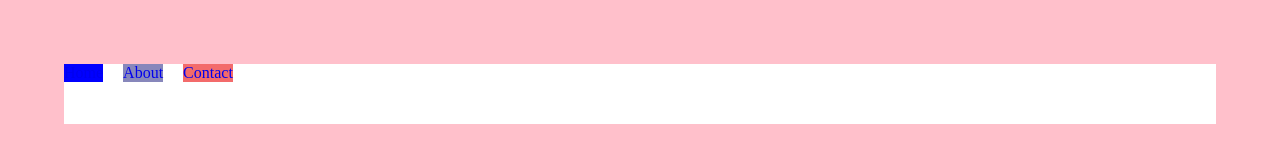
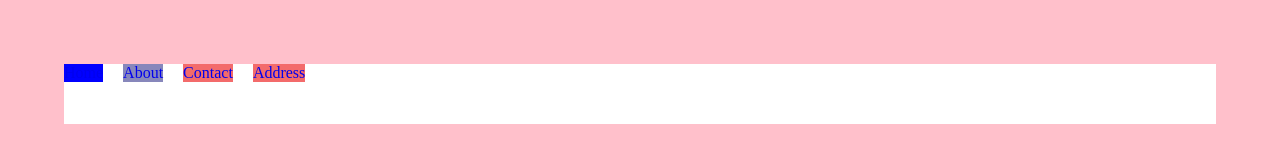
Before and after one commit to HamidIqbal1928/Html-Css-Project, a plain HTML site: page index.html in a window 1280 px wide. Shown: the top 150 px of the page. Drawn offline with Linux system fonts and the light colour scheme; a web font is replaced by a local one.

Commit message:
add Address page

```diff
--- a/index.html
+++ b/index.html
@@ -21,6 +21,9 @@
             <div style="background-color: rgb(243, 107, 107); margin-left: 20px;">
                 <a href="contact.html" class="link" >Contact</a>
             </div>
+            <div style="background-color: rgb(243, 107, 107); margin-left: 20px;">
+                <a href="contact.html" class="link" >Address</a>
+            </div>
         </div>
     </div>
     <h1><u><i><b>My first website in css:-</b></i></i></u></h1>
```
